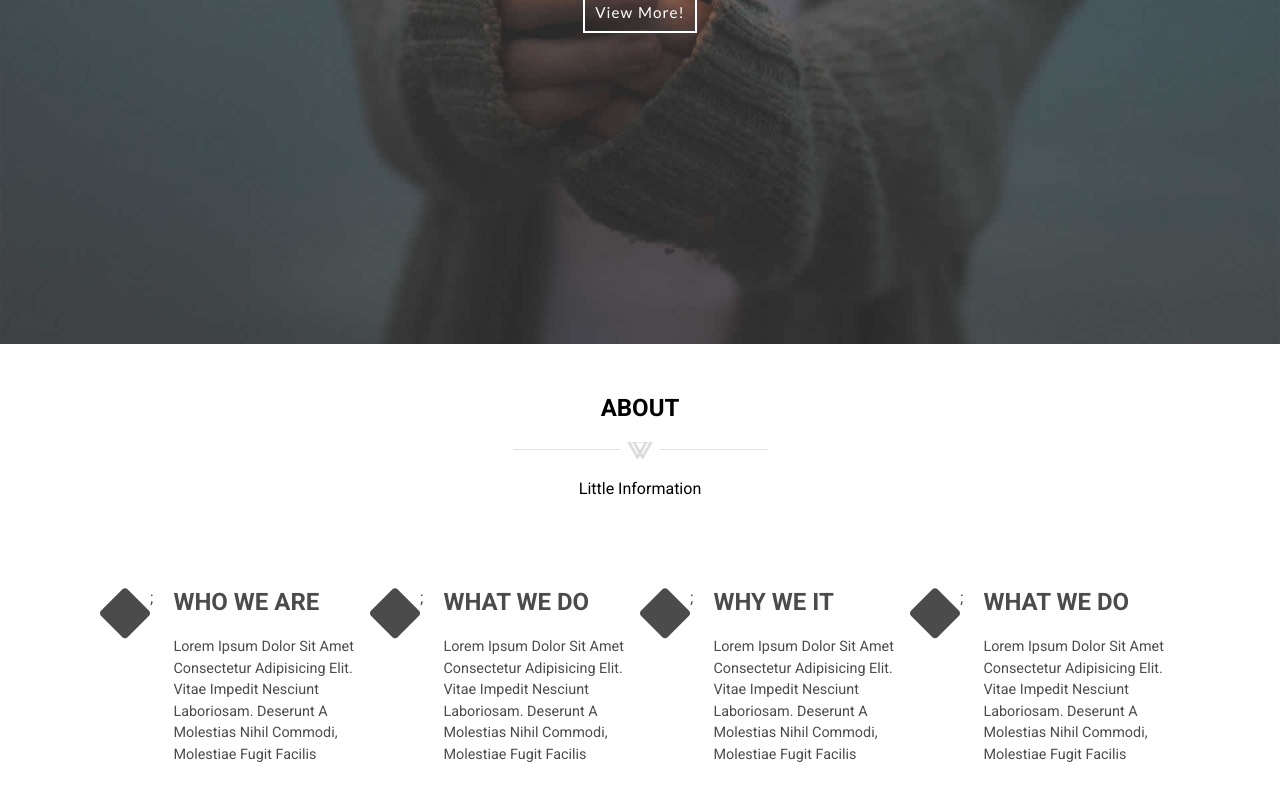
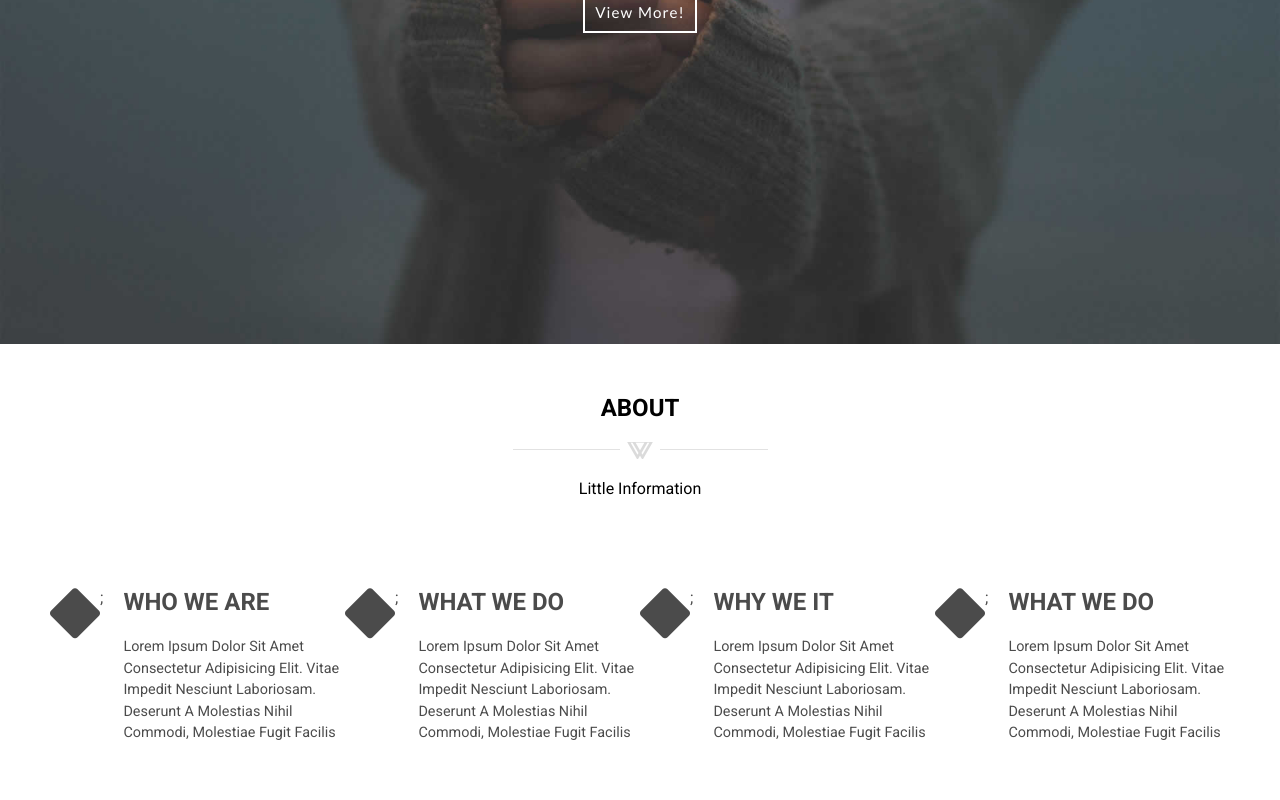
Before and after one commit to Izunnaya/unika-project, a React (Create React App) app: page / in a window 1280 px wide. Shown: the part 456-1256 px from the top of the page. Built offline with nearby package versions, Linux system fonts and the light colour scheme.

Commit message:
create handleDelete button to delete each about us info

```diff
--- a/src/Components/About.js
+++ b/src/Components/About.js
@@ -6,6 +6,10 @@ import { data } from "../../src/AboutUsData";
 
 function About() {
   const [aboutUsData, setAboutUsData] = useState(data);
+  const handleDelete = (id) => {
+    const newData = aboutUsData.filter((eachInfo) => eachInfo.id !== id);
+    setAboutUsData(newData);
+  };
   return (
     <AboutStyled>
       <AboutHeader>
@@ -14,13 +18,13 @@ function About() {
         <p>little information</p>
       </AboutHeader>
       <AboutInfo>
-        <MainAbtcard aboutUsInfo={aboutUsData} />
+        <MainAbtcard aboutUsInfo={aboutUsData} handleDelete={handleDelete} />
       </AboutInfo>
     </AboutStyled>
   );
 }
 const AboutStyled = styled.div`
-  margin: 50px 100px;
+  margin: 50px;
 
   h2 {
     margin-bottom: 20px;
@@ -45,6 +49,17 @@ const AboutInfo = styled.div`
   display: flex;
   justify-content: center;
   align-items: center;
+  width: 100%;
 `;
 
 export default About;
+
+//===========================  PROCEDURE ==================================
+
+// This is the click event that handles the removal of one single about us Item - Here's how it works below
+
+// 1. First i created the onclick event named "handleDelete" on the button that the click event is going to happen on. I did this on the button with the class of "single-button" in the MainAbtcard.js component
+
+// 2. Then I went on to the About.js component to create the Actual function for "handleDelete". I did this because that's where the data lives and also i'd be updating the state at every click and "setState" cannot be passed as a prop into the "MainAbtcard" component.
+
+// 3. I created the "handleDelete function". It takes an "id param" and inside the function i used the ".filter array  method" to loop through the "aboutUsData". So on every single item in "aboutUsData" when the button is clicked, that's meant to take the id of that item out of the rest of the items. The remaining items should be shifted into the new variable called "newData". Now when that happens, the state should be updated by using the "setAboutUsData" and passing the "newData" as argument. So in a nutshell what happens here is once the button is clicked it takes away that unique id away from the array and re-renders what's remaining. And this is achieved with the help of "setAboutUsData"
```
